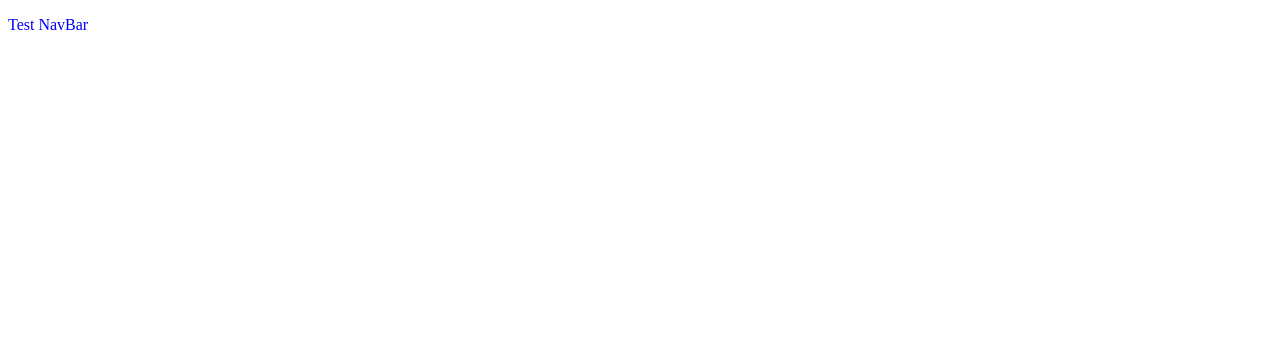
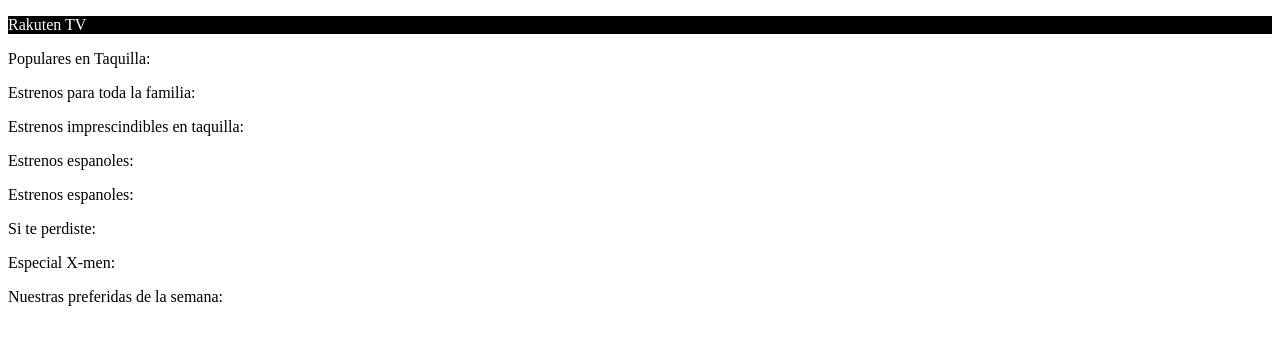
Before and after one commit to pierandread/r-test, a React app: page / in a window 1280 px wide. Built offline with nearby package versions, Linux system fonts and the light colour scheme; no server answers.

Commit message:
feat: Movies component

```diff
--- /dev/null
+++ b/app/components/Movies/Movies.js
@@ -0,0 +1,33 @@
+import React, {useEffect} from 'react';
+import {getList} from '../../services/api-calls'
+
+function Movies() {
+
+  useEffect(() => {
+    getList('populares-en-taquilla');
+  }, [])
+
+  return (
+    <div>
+      <p>Populares en Taquilla:</p>
+
+      <p>Estrenos para toda la familia:</p>
+
+      <p>Estrenos imprescindibles en taquilla:</p>
+
+      <p>Estrenos espanoles:</p>
+
+      <p>Estrenos espanoles:</p>
+
+      <p>Si te perdiste:</p>
+
+      <p>Especial X-men:</p>
+
+      <p>Nuestras preferidas de la semana:</p>
+
+
+    </div>
+  );
+}
+
+export default Movies;
--- a/app/components/NavBar/NavBar.js
+++ b/app/components/NavBar/NavBar.js
@@ -2,9 +2,11 @@
 import './navbar.css';
 
 function NavBar() {
+
+
   return (
     <div>
-      <p className="test">Test NavBar</p>
+      <p className="test">Rakuten TV</p>
     </div>
   );
 }
--- a/app/components/NavBar/navbar.css
+++ b/app/components/NavBar/navbar.css
@@ -1,3 +1,4 @@
 .test{
-  color:blue;
+  background-color: black;
+  color:white;
 }
--- a/app/index.js
+++ b/app/index.js
@@ -1,16 +1,18 @@
 import React from 'react';
 import ReactDOM from 'react-dom';
-import NavBar from './components/NavBar/NavBar'
+import NavBar from './components/NavBar/NavBar';
+import Movies from './components/Movies/Movies';
 import './index.css';
 
-class App extends React.Component{
-    render(){
-        return(
-          <div>
-            <NavBar />
-          </div>
-        )
-    }
+function App (){
+
+  return(
+    <div>
+      <NavBar />
+      <Movies />
+    </div>
+  )
+
 }
 
 ReactDOM.render(<App />, document.getElementById('app'))
--- /dev/null
+++ b/app/services/api-calls.js
@@ -0,0 +1,10 @@
+const url = 'https://gizmo.rakuten.tv/';
+
+export async function getList (id) {
+  const fetchUrl = `${url}/v3/lists/${id}?classification_id=5&device_identifier=web&locale=es&market_code=es`
+  const response = await fetch(fetchUrl)
+    .then(res => res.json())
+    .catch(error => console.log(error));
+  console.log(response);
+  return response;
+}
```
